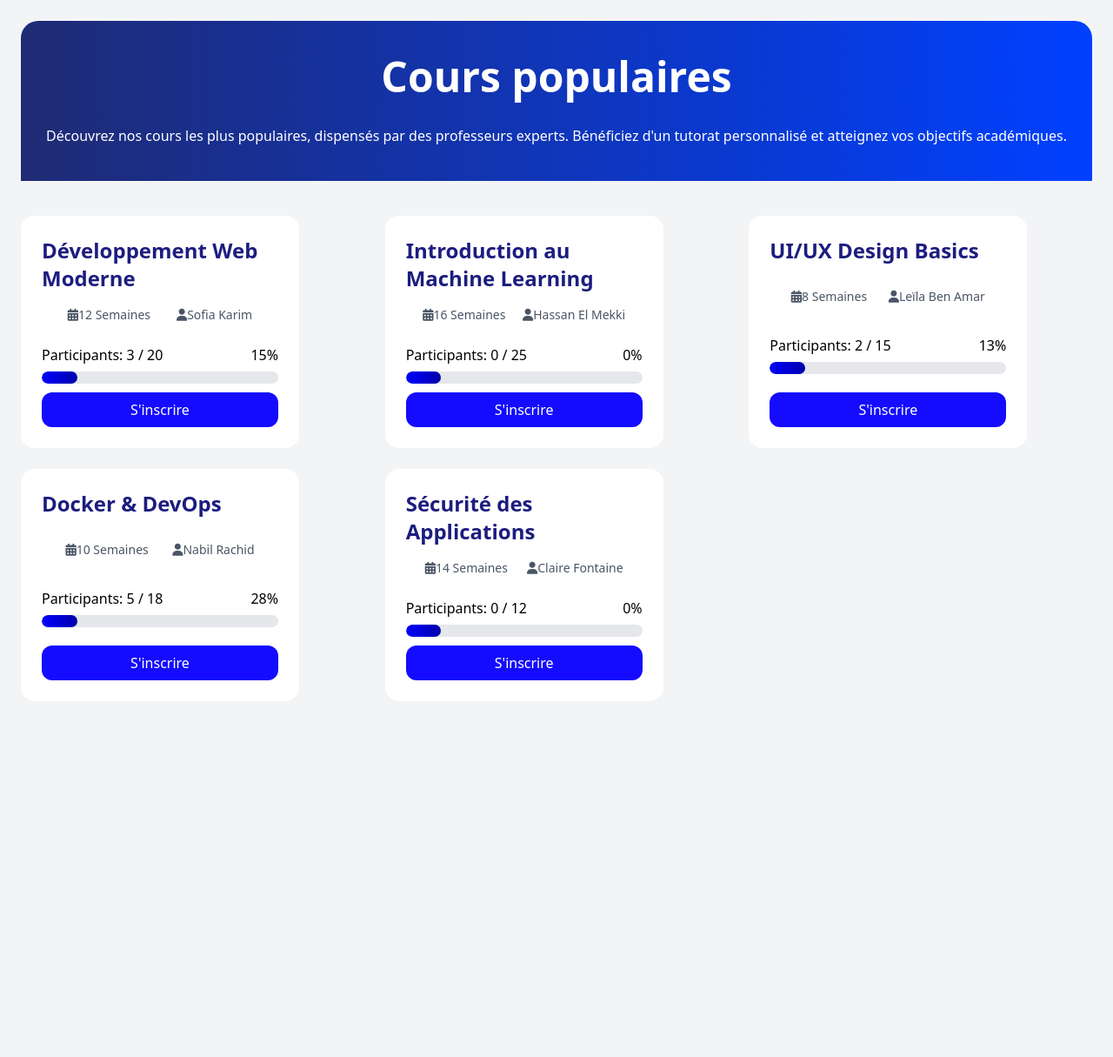
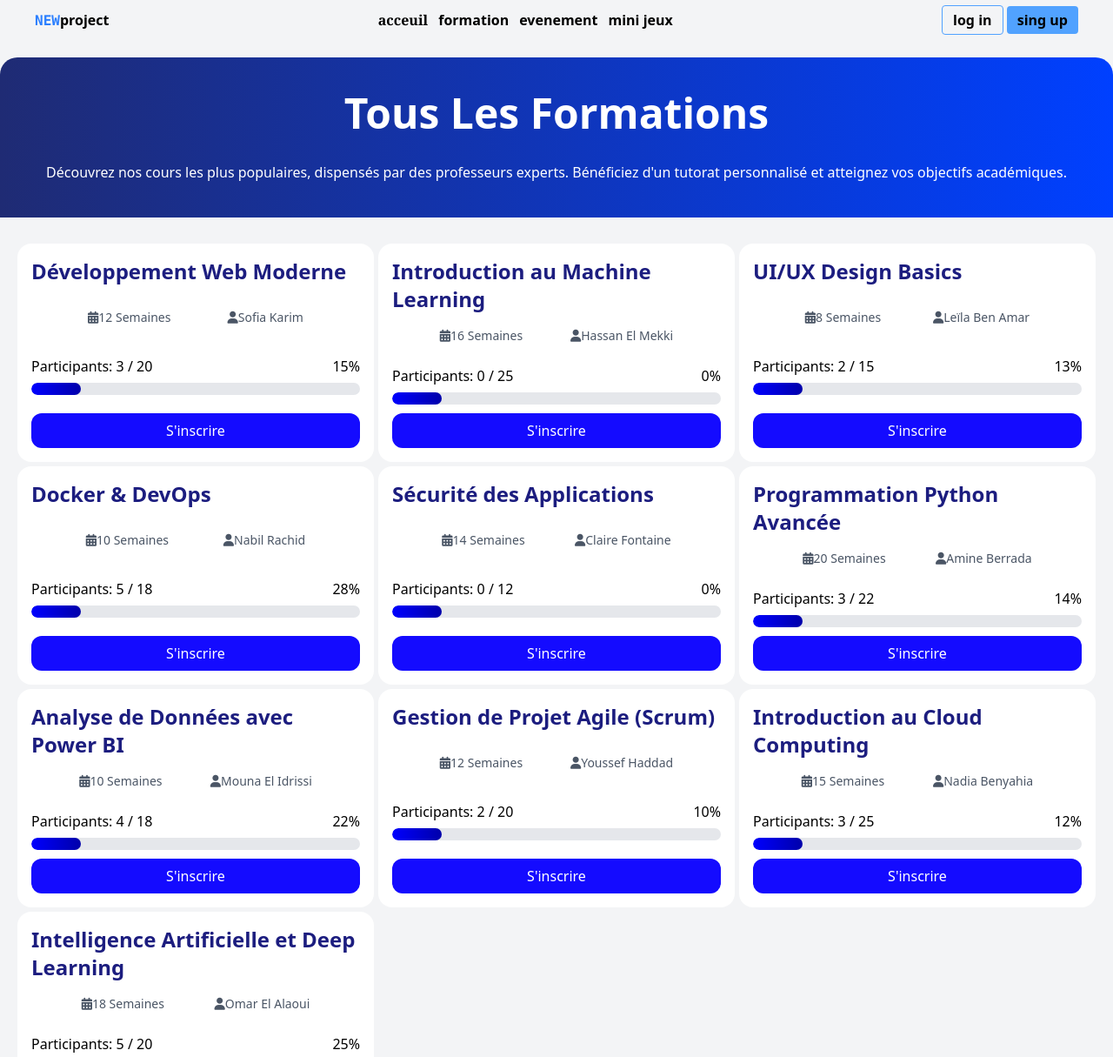
Before and after one commit to AyoubKhaoua/Gestion-d-v-nements-et-Formations, a website: page src/formation.html in a window 1280 px wide. Shown: the top 1215 px of the page at 87% size. Before the commit the page ends 870 px from the top, so only its background shows below. Drawn offline with Linux system fonts and the light colour scheme.

Commit message:
modification des cartes pour amélioérer UX et ajoute dans  fichier  json

```diff
--- a/src/formation.css
+++ b/src/formation.css
@@ -20,8 +20,25 @@
     background: linear-gradient(to right, #0000ff, #0000aa);
     border-radius: 8px;
 }
-.formation-headr{
+
+.formation-headr {
     background: linear-gradient(90deg, #1f2b74 0%, #0040FF 100%);
     padding: 40px 20px;
     border-radius: 20px 20px 0px 0px;
+    margin-top: 20px;
+    margin-bottom: 30px;
 }
+
+
+#cards-container {
+
+    display: grid;
+    padding-left: 10px;
+    padding-right: 10px;
+    grid-template-columns: repeat(3, 1fr);
+    gap: 5px;
+    width: 100%;
+    padding-left: 20px;
+    padding-right: 20px;
+
+}
--- a/src/formation.html
+++ b/src/formation.html
@@ -15,17 +15,44 @@
     <script src="https://kit.fontawesome.com/a680a19743.js" crossorigin="anonymous"></script>
 </head>
 
-<body class="bg-gray-100 min-h-screen p-6">
+<body class="bg-gray-100 min-h-screen ">
+    <!DOCTYPE html>
+    <html lang="en">
+
+    <head>
+        <meta charset="UTF-8">
+        <meta name="viewport" content="width=device-width, initial-scale=1.0">
+        <link href="./output.css" rel="stylesheet">
+        <title>Document</title>
+    </head>
+
+    <body>
+        <header class="flex justify-between items-center py-1.5 px-10 font-bold">
+            <h2><samp class="text-blue-500 uppercase">new</samp>project</h2>
+            <nav class="flex gap-3 ">
+                <a href="" class="hover:text-blue-600 font-serif">acceuil</a>
+                <a href="" class="hover:text-blue-600">formation</a>
+                <a href="" class="hover:text-blue-600">evenement</a>
+                <a href="" class="hover:text-blue-600">mini jeux</a>
+            </nav>
+            <div>
+                <button class="border border-blue-400 px-3 py-1 rounded-sm hover:bg-amber-50">log in</button>
+                <button class="bg-blue-400 px-3 py-1 rounded-sm hover:bg-blue-600">sing up</button>
+            </div>
+        </header>
+
+    </html>
     <div class="formation-headr">
-        <h1 class=" text-5xl font-bold text-center mb-8 text-white ">Cours populaires</h1>
-        <p class="flex justify-center items-center  text-center text-1xl text-white ">Découvrez nos cours les plus populaires,
+        <h1 class=" text-5xl font-bold text-center mb-8 text-white ">Tous Les Formations</h1>
+        <p class="flex justify-center items-center  text-center text-1xl text-white ">Découvrez nos cours les plus
+            populaires,
             dispensés
             par des professeurs experts. Bénéficiez d'un tutorat personnalisé et atteignez vos objectifs académiques.
         </p>
     </div>
 
 
-    <div id="cards-container" class="grid md:grid-cols-3 sm:grid-cols-2 gap-6 border-blue-800 py-10 ">
+    <div id="cards-container" >
 
     </div>
     <script src="formation.js"></script>
--- a/src/formation.js
+++ b/src/formation.js
@@ -3,7 +3,7 @@ const cardsContainer=document.getElementById("cards-container");
 const creatCardHtmlFormation = (formation) => {
     return `
         <div
-            class=" bg-white  rounded-2xl p-6 flex flex-col justify-between w-80 hover:shadow-2xl transition-shadow duration-300">
+            class=" bg-white  rounded-2xl p-4 flex flex-col justify-between w-70 hover:shadow-2xl transition-shadow duration-300 box-content">
             <div>
                 <h3 class="text-2xl font-bold  text-[#1C1D7F] mb-4">${formation.theme}</h3>
             </div>
--- a/src/formations.json
+++ b/src/formations.json
@@ -51,5 +51,67 @@
         "trainer": "Claire Fontaine",
         "capacity": 12,
         "participants": []
+    },
+    {
+        "id": "form_6",
+        "theme": "Programmation Python Avancée",
+        "duration": 20,
+        "trainer": "Amine Berrada",
+        "capacity": 22,
+        "participants": [
+            "user_py1",
+            "user_py2",
+            "user_py3"
+        ]
+    },
+    {
+        "id": "form_7",
+        "theme": "Analyse de Données avec Power BI",
+        "duration": 10,
+        "trainer": "Mouna El Idrissi",
+        "capacity": 18,
+        "participants": [
+            "user_bi1",
+            "user_bi2",
+            "user_bi3",
+            "user_bi4"
+        ]
+    },
+    {
+        "id": "form_8",
+        "theme": "Gestion de Projet Agile (Scrum)",
+        "duration": 12,
+        "trainer": "Youssef Haddad",
+        "capacity": 20,
+        "participants": [
+            "user_pm1",
+            "user_pm2"
+        ]
+    },
+    {
+        "id": "form_9",
+        "theme": "Introduction au Cloud Computing",
+        "duration": 15,
+        "trainer": "Nadia Benyahia",
+        "capacity": 25,
+        "participants": [
+            "user_cloud1",
+            "user_cloud2",
+            "user_cloud3"
+        ]
+    },
+    {
+        "id": "form_10",
+        "theme": "Intelligence Artificielle et Deep Learning",
+        "duration": 18,
+        "trainer": "Omar El Alaoui",
+        "capacity": 20,
+        "participants": [
+            "user_ai1",
+            "user_ai2",
+            "user_ai3",
+            "user_ai4",
+            "user_ai5"
+        ]
     }
 ]
--- a/src/style.css
+++ /dev/null
@@ -1,22 +0,0 @@
-.progress-header {
-    display: flex;
-    justify-content: space-between;
-    align-items: center;
-    margin-bottom: 7px;
-}
-
-.progress-bar {
-    width: 100%;
-    height: 14px;
-    background-color: #e5e7eb;
-    border-radius: 8px;
-    overflow: hidden;
-    margin-bottom: 10px;
-}
-
-.progress-fill {
-    height: 100%;
-    width: 15%;
-    background: linear-gradient(to right, #0000ff, #0000aa);
-    border-radius: 8px;
-}
```
Also changed, not shown: src/index.html (+8 -5 lines), src/output.css.
